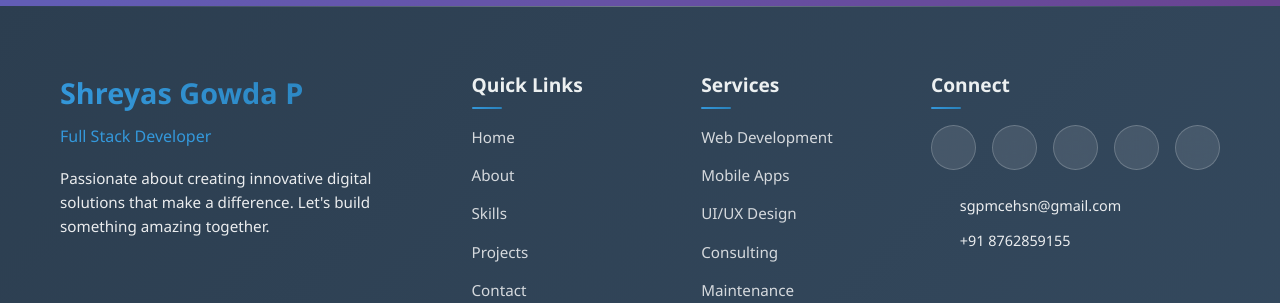
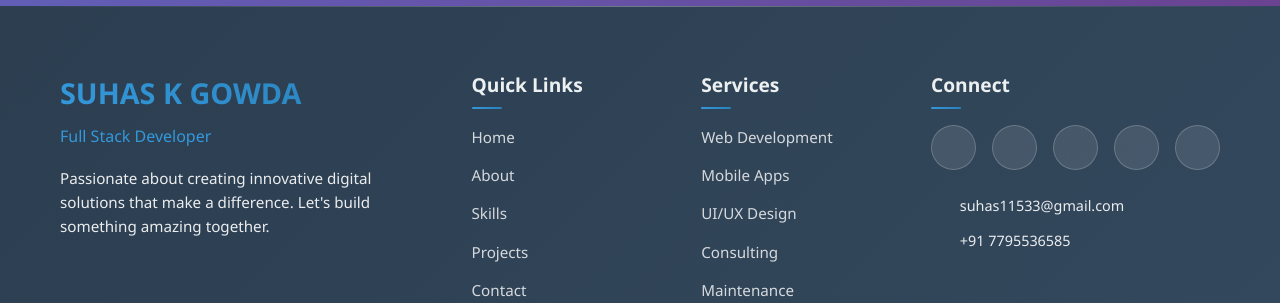
Before and after one commit to suhas0511/portfolio, a React (Create React App) app: page / in a window 1280 px wide. Shown: the part 7881-8184 px from the top of the page. Built offline with nearby package versions, Linux system fonts and the light colour scheme.

Commit message:
Footer.js

```diff
--- a/src/components/Footer.js
+++ b/src/components/Footer.js
@@ -17,7 +17,7 @@ const Footer = () => {
         <div className="footer-content">
           <div className="footer-section">
             <div className="footer-logo">
-              <h3>Shreyas Gowda P</h3>
+              <h3>SUHAS K GOWDA </h3>
               <p>Full Stack Developer</p>
             </div>
             <p className="footer-description">
@@ -68,8 +68,8 @@ const Footer = () => {
               </a>
             </div>
             <div className="footer-contact">
-              <p><i className="fas fa-envelope"></i> sgpmcehsn@gmail.com</p>
-              <p><i className="fas fa-phone"></i> +91 8762859155</p>
+              <p><i className="fas fa-envelope"></i> suhas11533@gmail.com</p>
+              <p><i className="fas fa-phone"></i> +91 7795536585</p>
             </div>
           </div>
         </div>
```
